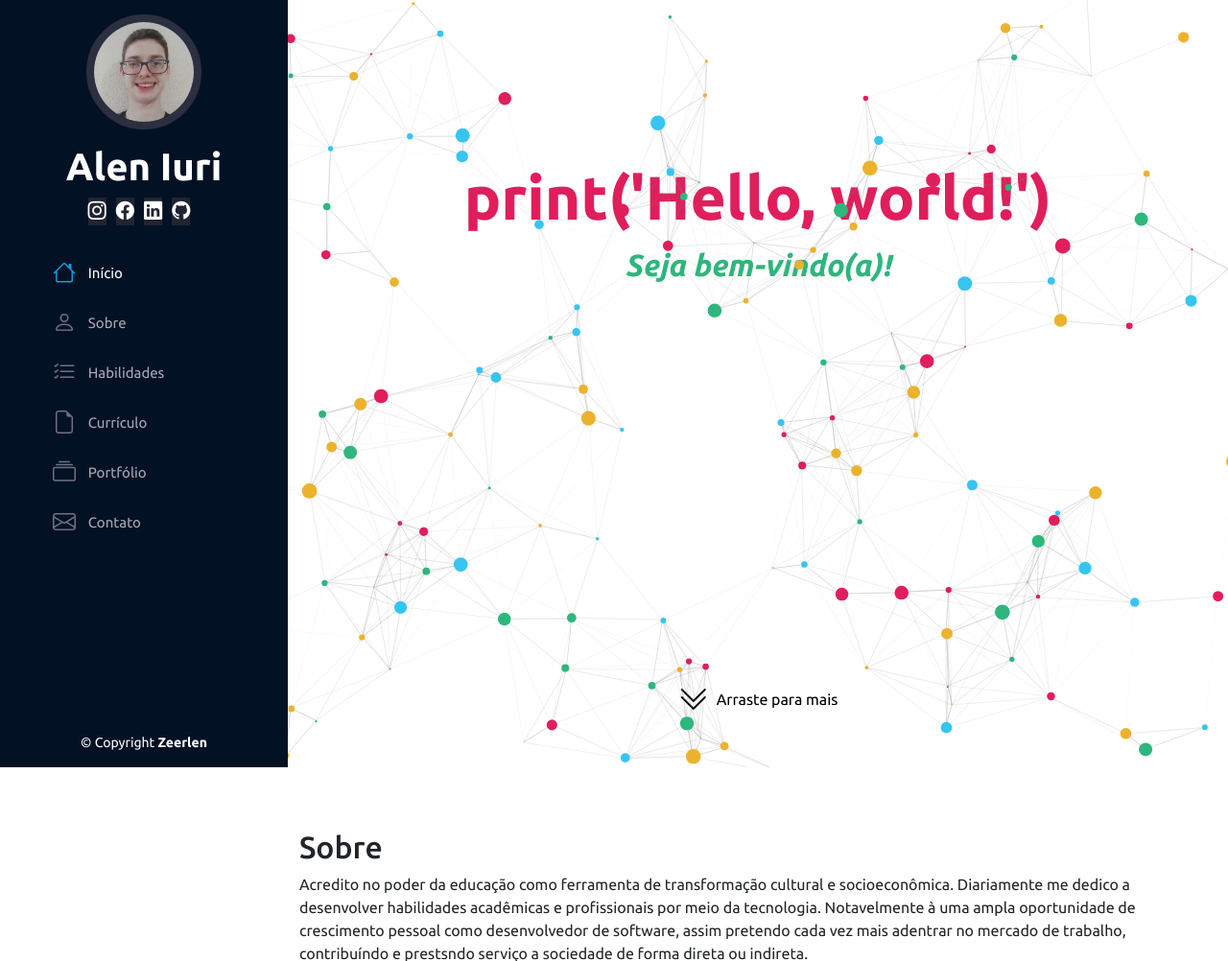
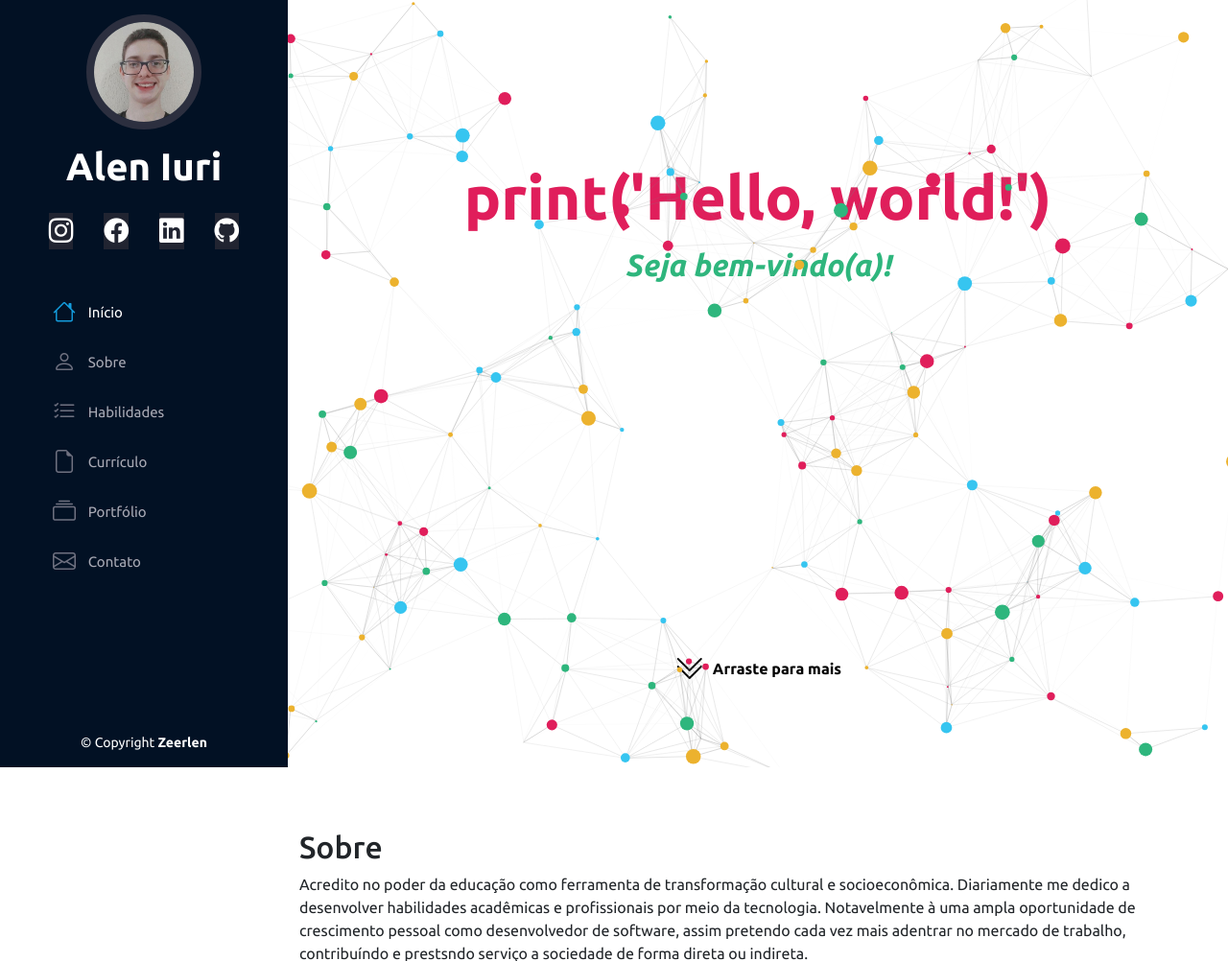
Before and after one commit to zeerlen/my-page, a Flask app: page / in a window 1280 px wide. Shown: the top 1002 px of the page at 96% size. Run offline with Flask 2, Linux system fonts and the light colour scheme; some libraries are stand-ins or nearby versions.

Commit message:
Layout adjustments

```diff
--- a/static/css/style.css
+++ b/static/css/style.css
@@ -33,6 +33,7 @@ html, body {
     font-size: 24;
     margin: 0;
     padding: 0;
+    text-align: center;
     font-weight: 600;
     -moz-text-align-last: center;
     text-align-last: center;
@@ -40,10 +41,11 @@ html, body {
 }
 
 #header .profile .social-links a {
-    font-size: 1.2rem;
+    font-size: 1.6rem;
     background: #212431;
     color: #fff;
-    margin-right: 10px;
+    text-align: center;
+    margin: 16px;
     transition: 0.3s;
     text-decoration: none;
 }
@@ -129,16 +131,18 @@ section#home span#subtitle {
 }
 
 section#home div#slide-down {
-    margin-bottom: -12rem;
+    margin-bottom: -08rem;
 }
 
 section#home div#slide-down a {
     text-decoration: none;
-    color: rgb(0, 0, 0);
+    color: #000000;
+    font-weight: bolder;
 }
 
 section#home div#slide-down i {
-    color: rgb(0, 0, 0);
+    color: #000000;
+    font-weight: bolder;
 }
 
 i.mobile-menu {
```
